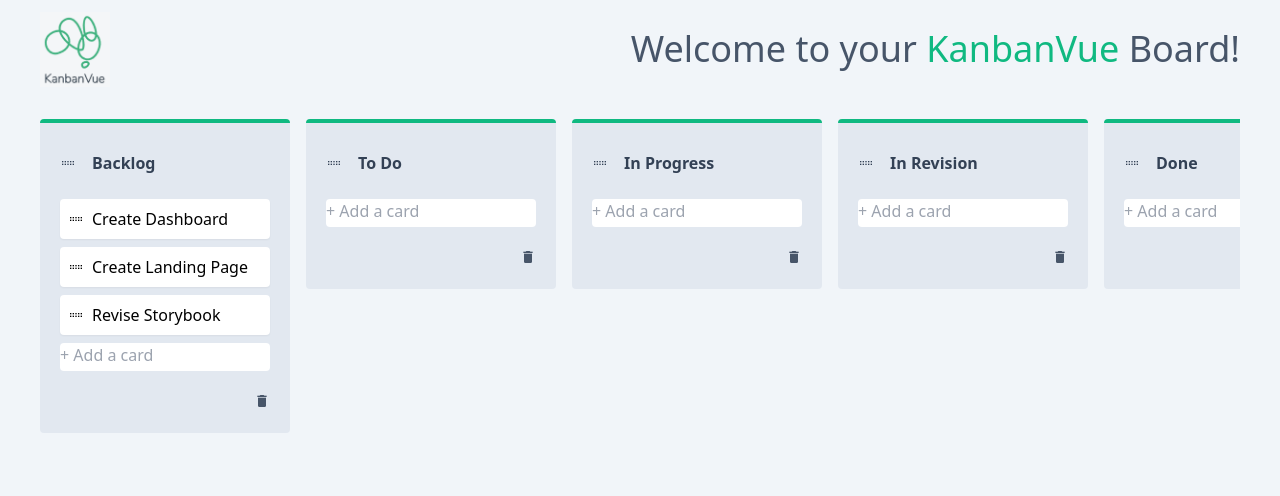
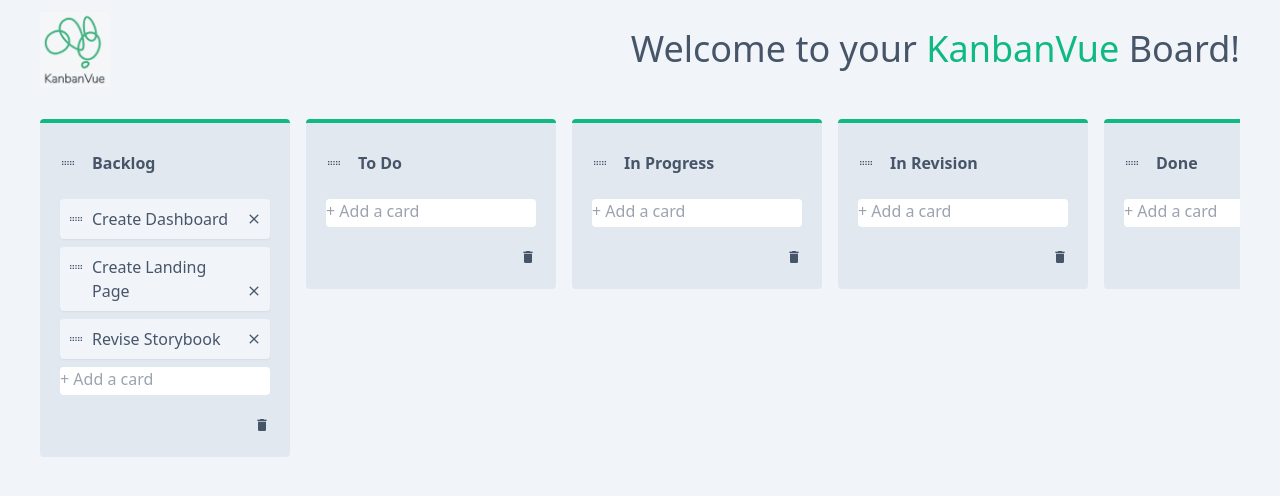
Before and after one commit to katiaku/kanban-vue, a Nuxt app: page / in a window 1280 px wide. Shown: the top 496 px of the page. Built offline with nearby package versions, Linux system fonts and the light colour scheme.

Commit message:
Update task styling

```diff
--- a/components/KanbanBoard.vue
+++ b/components/KanbanBoard.vue
@@ -10,7 +10,7 @@
         >
             <template #item="{ element: column }: { element: Column }">
                 <div class="column bg-slate-200 p-5 rounded min-w-[250px] border-t-4 border-emerald-500">
-                    <header class="font-bold mb-4 text-slate-700">
+                    <header class="font-bold mb-4 text-slate-600">
                         <DragHandle />
                         <input
                             class="title-input bg-transparent focus:bg-slate-100 rounded p-2 mx-2 w-4/5 focus:outline-none focus:ring-1 focus:ring-emerald-500"
--- a/components/KanbanTask.vue
+++ b/components/KanbanTask.vue
@@ -1,15 +1,16 @@
 <template>
     <div
-        class="task bg-white p-2 mb-2 rounded shadow-sm max-w-[250px] flex"
+        class="task bg-slate-100 p-2 mb-2 rounded shadow-sm max-w-[250px] flex text-slate-600"
         :title="task.createdAt.toLocaleDateString()"
         @focus="focused = true"
         @blur="focused = false"
         tabindex="0"
     >
         <DragHandle class="pr-2" />
-        <span>
+        <span class="cursor-default">
             {{ task.title }}
         </span>
+        <i class="mdi mdi-close ml-auto cursor-pointer text-slate-600 self-end hover:text-red-600 transition duration-500 hover:ease-in-out"></i>
     </div>
 </template>
 
@@ -49,10 +50,10 @@ onKeyStroke("Backspace", (e) => {
     @apply absolute top-0 bottom-0 left-0 right-0 bg-slate-300 rounded;
 }
 
-.task:focus,
+/* .task:focus,
 .task:focus-visible {
     @apply outline-gray-400 !important;
     outline: gray auto 1px;
-}
+} */
 
 </style>
```
